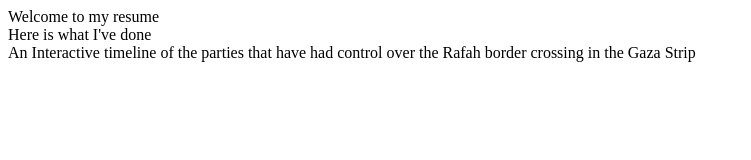
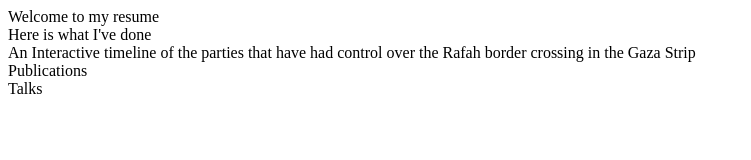
Before and after one commit to ZanderB-B/ZanderB-B.github.io, a plain HTML site: page index.html in a window 1280 px wide. Shown: the whole page, without its empty margins (0-751 px from the left). Drawn offline with Linux system fonts and the light colour scheme.

Commit message:
Update index.html

```diff
--- a/index.html
+++ b/index.html
@@ -2,7 +2,9 @@
 	<body>
 		Welcome to my resume<br>
 		Here is what I've done<br>
-		An Interactive timeline of the parties that have had control over the Rafah border crossing in the Gaza Strip
+		An Interactive timeline of the parties that have had control over the Rafah border crossing in the Gaza Strip<br>
+		Publications<br>
+		Talks<br>
 	</body>
 
 </html>
```
